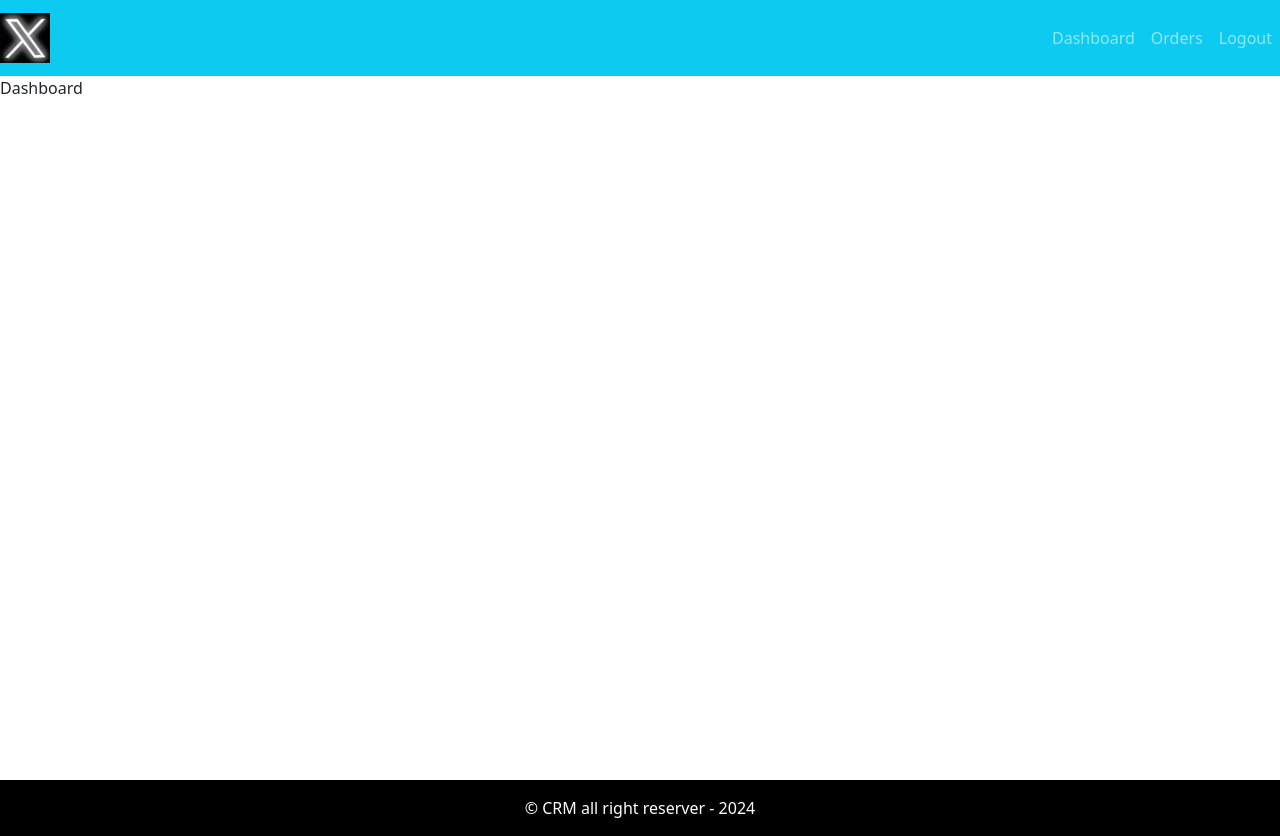
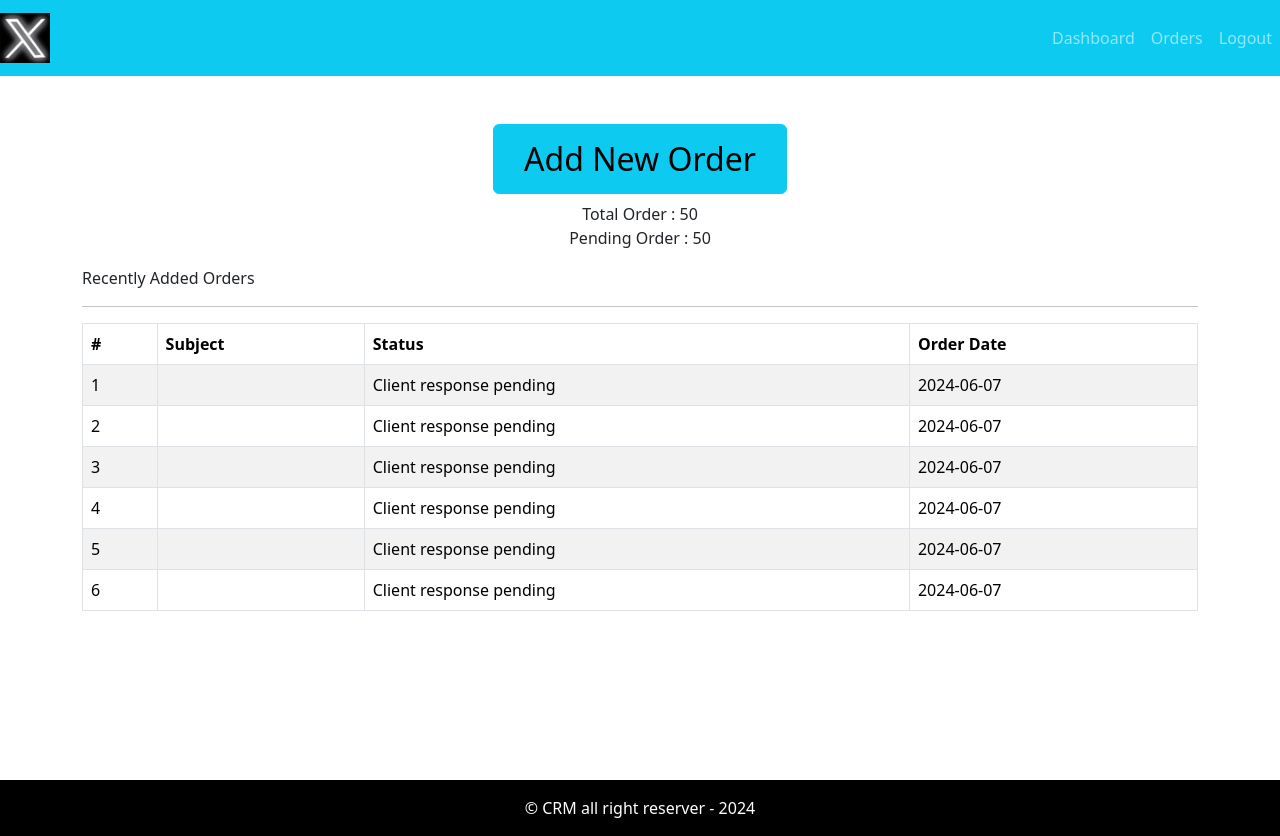
Before and after one commit to ASHYISH/crm-frontend, a React (Create React App) app: page / in a window 1280 px wide. Built offline with nearby package versions, Linux system fonts and the light colour scheme.

Commit message:
dashboard page added

```diff
--- a/src/App.js
+++ b/src/App.js
@@ -2,11 +2,14 @@
 import "./App.css";
 import { Entry } from "./pages/entry/Entry.page";
 import { DafaultLayout } from "./layout/DafaultLayout";
+import { Dashboard } from "./pages/dashboard/Dashboard.page";
 
 function App() {
   return (
     <div className="App">
-      <DafaultLayout>Dashboard</DafaultLayout>
+      <DafaultLayout>
+        <Dashboard />
+      </DafaultLayout>
     </div>
   );
 }
--- /dev/null
+++ b/src/assets/data/dummy-data.json
@@ -0,0 +1,32 @@
+[
+  {
+    "id": 1,
+    "status": "Client response pending",
+    "addedAt": "2024-06-07"
+  },
+  {
+    "id": 2,
+    "status": "Client response pending",
+    "addedAt": "2024-06-07"
+  },
+  {
+    "id": 3,
+    "status": "Client response pending",
+    "addedAt": "2024-06-07"
+  },
+  {
+    "id": 4,
+    "status": "Client response pending",
+    "addedAt": "2024-06-07"
+  },
+  {
+    "id": 5,
+    "status": "Client response pending",
+    "addedAt": "2024-06-07"
+  },
+  {
+    "id": 6,
+    "status": "Client response pending",
+    "addedAt": "2024-06-07"
+  }
+]
--- /dev/null
+++ b/src/components/order-table/OrderTable.comp.js
@@ -0,0 +1,34 @@
+import React from "react";
+import { Table } from "react-bootstrap";
+export const OrderTable = ({ Orders }) => {
+  return (
+    <Table striped bordered hover>
+      <thead>
+        <tr>
+          <th>#</th>
+          <th>Subject</th>
+          <th>Status</th>
+          <th>Order Date</th>
+        </tr>
+      </thead>
+      <tbody>
+        {Orders.length ? (
+          Orders.map((row) => (
+            <tr key={row.id}>
+              <td>{row.id}</td>
+              <td>{row.subject}</td>
+              <td>{row.status}</td>
+              <td>{row.addedAt}</td>
+            </tr>
+          ))
+        ) : (
+          <tr>
+            <td colSpan="4" className="text-center">
+              No Order to Show
+            </td>
+          </tr>
+        )}
+      </tbody>
+    </Table>
+  );
+};
--- /dev/null
+++ b/src/pages/dashboard/Dashboard.page.js
@@ -0,0 +1,37 @@
+import React from "react";
+import { Container, Row, Col, Button } from "react-bootstrap";
+import { OrderTable } from "../../components/order-table/OrderTable.comp";
+import Orders from "../../assets/data/dummy-data.json";
+
+export const Dashboard = () => {
+  return (
+    <Container>
+      <Row>
+        <Col className="text-center mt-5 mb-2">
+          <Button
+            variant="info"
+            style={{ fontSize: " 2rem", padding: "10px 30px" }}
+          >
+            Add New Order
+          </Button>
+        </Col>
+      </Row>
+      <Row>
+        <Col className="text-center  mb-2">
+          <div>Total Order : 50</div>
+          <div>Pending Order : 50</div>
+        </Col>
+      </Row>
+      <Row>
+        <Col className="mt-2">Recently Added Orders</Col>
+      </Row>
+      <hr />
+
+      <Row>
+        <Col className="recent-order">
+          <OrderTable Orders={Orders} />
+        </Col>
+      </Row>
+    </Container>
+  );
+};
```
